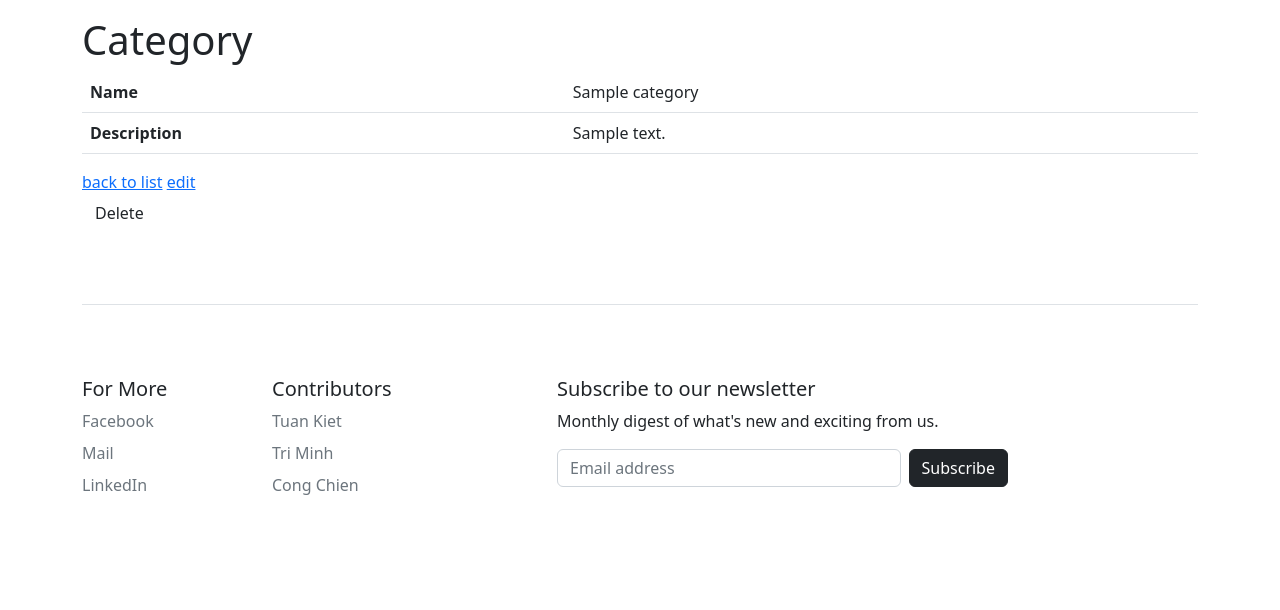
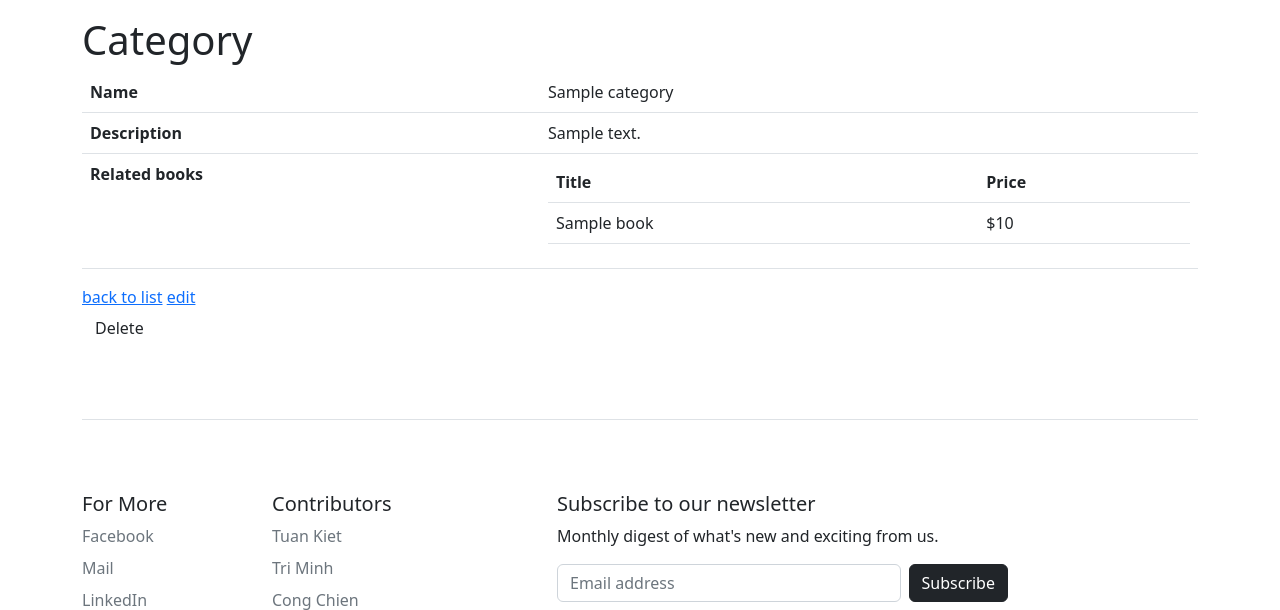
Before and after one commit to Wowwhat1/GCD1002_Bookstore, a Symfony app: template templates/category/show.html.twig in a window 1280 px wide. Shown: the part 89-699 px from the top of the page. Run offline with Twig, Linux system fonts and the light colour scheme; the template is opened without the code that fills it: most values are stand-ins (such as "Sample title", 1, 10 or a date in 2020); some libraries are stand-ins or nearby versions.

Commit message:
Create the RelatedBook section

```diff
--- a/templates/category/show.html.twig
+++ b/templates/category/show.html.twig
@@ -17,6 +17,29 @@
 					<th>Description</th>
 					<td>{{ category.Description }}</td>
 				</tr>
+				<tr>
+					<th>Related books</th>
+					<td>
+						<table class="table">
+							<tr>
+								<td style="font-weight: bold;">Title</td>
+								<td style="font-weight: bold;">Price</td>
+							</tr>
+							{% for book in category.Books %}
+								<tr>
+									<td>{{ book.Title }}</td>
+									<td>${{ book.Cost }}</td>
+								</tr>
+							{% else %}
+								<tr>
+									<td colspan="4">No records found</td>
+								</tr>
+							{% endfor %}
+						</table>
+					</td>
+				</tr>
+
+
 			</tbody>
 		</table>
 
```
Also changed, not shown: templates/book/show.html.twig (+24 -0 lines).
